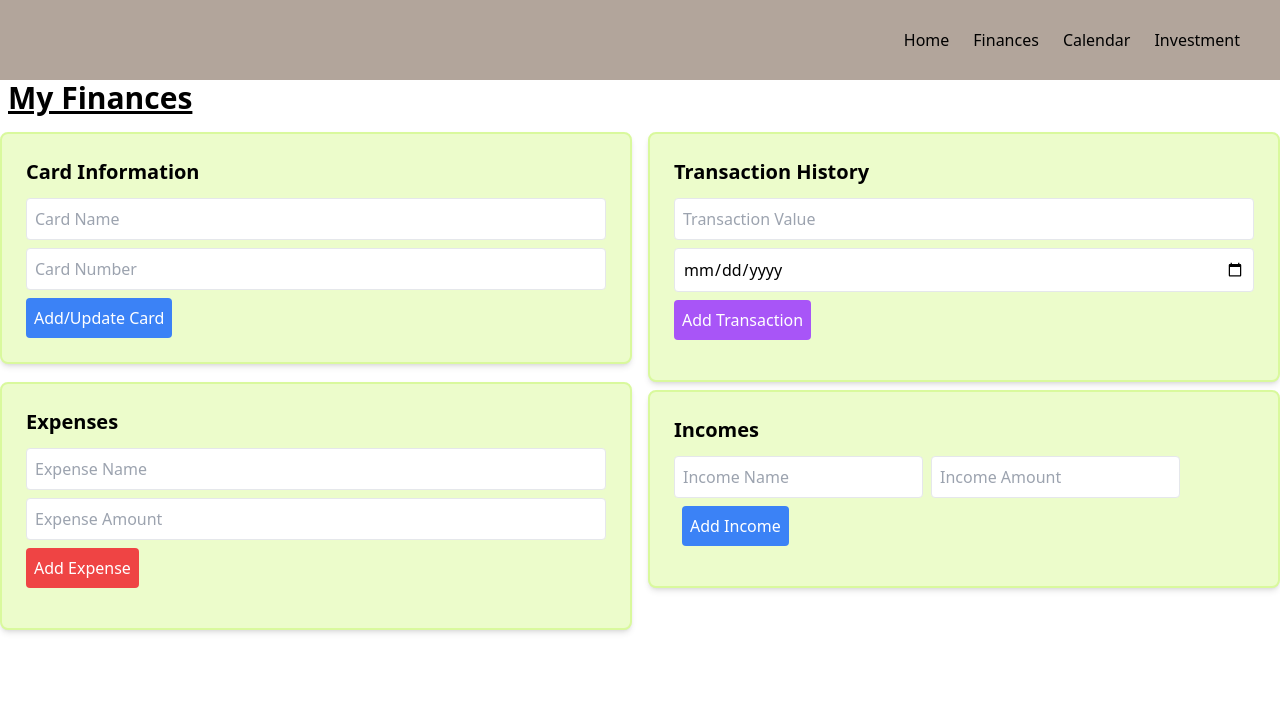
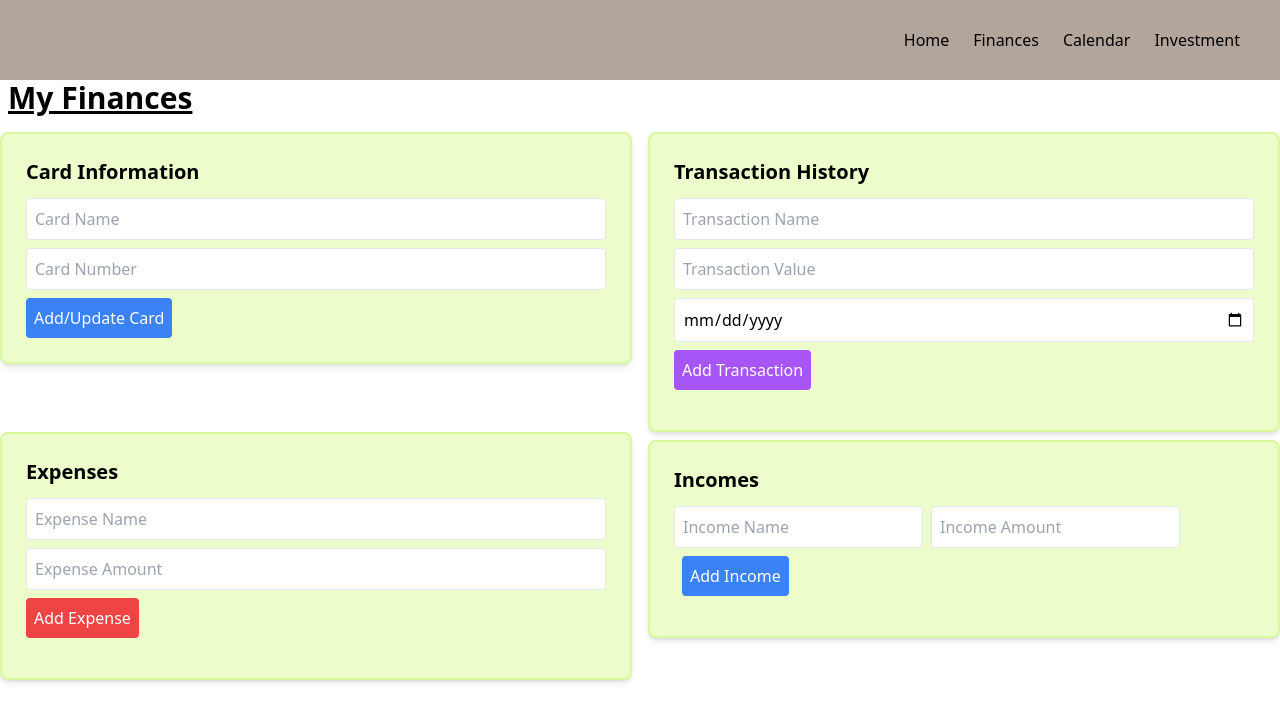
Before and after one commit to ben123-source/tamufinance, a React (Create React App) app in the folder financetracker/: page /finances in a window 1280 px wide. Shown: the top 722 px of the page. Built offline with nearby package versions, Linux system fonts and the light colour scheme.

Commit message:
last thing to do is the login

```diff
--- a/financetracker/src/pages/Finances.js
+++ b/financetracker/src/pages/Finances.js
@@ -15,6 +15,7 @@ const Finances = () => {
     const [newTransactionDate, setNewTransactionDate] = useState('');
     const [cardName, setCardName] = useState('');
     const [cardNumber, setCardNumber] = useState('');
+    const [newTransactionName, setNewTransactionName] = useState('');
 
 
 // Handler for adding a transaction
@@ -97,7 +98,7 @@ const Finances = () => {
             <h1 className="ml-2 text-3xl font-bold underline mb-4">My Finances</h1>
             <div className="flex flex-wrap -mx-2">
                 {/* Card Information Section */}
-                <div className="w-full md:w-1/2 px-2">
+                <div className="mb-2 w-full md:w-1/2 px-2">
                     <div className="bg-lime-100 p-6 rounded-lg shadow-md border-2 border-lime-200">
                         <h2 className="text-xl font-bold mb-3">Card Information</h2>
                         <input
@@ -138,12 +139,20 @@ const Finances = () => {
                 <div className="w-full md:w-1/2 px-2">
                     <div className="bg-lime-100 p-6 rounded-lg shadow-md border-2 border-lime-200">
                         <h2 className="text-xl font-bold mb-3">Transaction History</h2>
+
+                        <input
+                            type="text"
+                            value={newTransactionName}
+                            onChange={(e) => setNewTransactionName(e.target.value)}
+                            placeholder="Transaction Name"
+                            className="p-2 border rounded mb-2 w-full"
+                        />
                         <input
                             type="number"
                             value={newTransactionValue}
                             onChange={(e) => setNewTransactionValue(e.target.value)}
                             placeholder="Transaction Value"
-                            className="p-2 border rounded mb-2 mr-2 w-full"
+                            className="p-2 border rounded mb-2 w-full"
                         />
                         <input
                             type="date"
@@ -152,13 +161,15 @@ const Finances = () => {
                             placeholder="Transaction Date"
                             className="p-2 border rounded mb-2 w-full"
                         />
+
                         <button onClick={handleAddTransaction} className="bg-purple-500 text-white p-2 rounded">
                             Add Transaction
                         </button>
+
                         <div className="mt-4">
                             {transactions.map(transaction => (
                                 <div key={transaction.id} className="bg-yellow-200 p-3 rounded-lg shadow-md mb-2">
-                                    ${transaction.value.toFixed(2)} on {transaction.date}
+                                    {transaction.name} - ${transaction.value.toFixed(2)} on {transaction.date}
                                     <button onClick={() => deleteTransaction(transaction.id)}
                                             className="bg-red-500 text-white p-2 rounded ml-2">
                                         Delete
--- a/financetracker/src/pages/calendar.js
+++ b/financetracker/src/pages/calendar.js
@@ -43,7 +43,7 @@ const Calendar = () => {
     return (
         <div>
             <Navbar />
-            <h1 className="text-2xl font-bold mt-4 mb-4 text-lime-800">Calendar</h1>
+            <h1 className="ml-2 text-2xl font-bold mt-4 mb-4 text-lime-800">Calendar</h1>
             <div className="container mx-auto p-4">
                 <div className="flex justify-center">
                     <DatePicker
--- a/financetracker/src/pages/investments.js
+++ b/financetracker/src/pages/investments.js
@@ -34,7 +34,7 @@ const Investment = () => {
                     <h1 class="text-3xl font-bold underline mb-4">Investment Advice</h1>
                     <form onSubmit={handleSubmit}>
                         <label>
-                            <b>Enter your investment amount:</b>
+                            <b className='mr-2'>Enter your investment amount:</b>
                             <input type="number" value={investment} onChange={handleInputChange} class="bg-gray-100 rounded-lg drop-shadow-[0_1.2px_1.2px_rgba(0,0,0,0.8)]"/>
                         </label>
                         <br/><br/>
```
